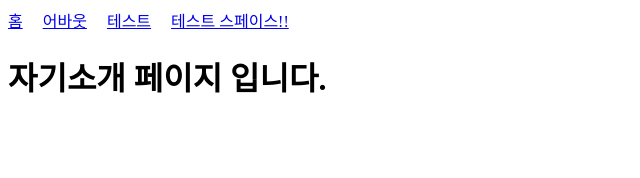
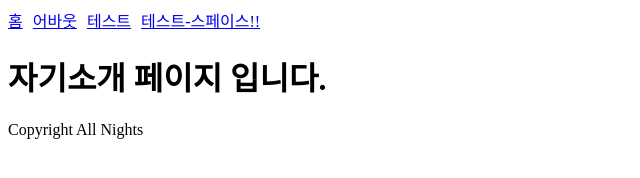
Before and after one commit to chuchu02/my-blog-2022-05-31-practice, a Gatsby site: page /about in a window 1280 px wide. Shown: the whole page, without its empty margins (0-640 px from the left). Built offline with nearby package versions, Linux system fonts and the light colour scheme; Gatsby itself is replaced by a stand-in of ours.

Commit message:
Layout 컴포넌트 도입하여, Heda 컴포넌트를 대체

```diff
--- a/src/components/head.js
+++ /dev/null
@@ -1,15 +0,0 @@
-import { Link } from "gatsby";
-import React from "react";
-
-function Head () {
-  return(
-    <div style={{display:"flex", gap:20}}>
-      <Link to="/">홈</Link>
-      <Link to="/about">어바웃</Link>
-      <Link to="/test">테스트</Link>
-      <Link to="/testspace">테스트 스페이스!!</Link>
-      </div>
-  );
-}
-
-export default Head;
--- /dev/null
+++ b/src/components/layout.js
@@ -0,0 +1,23 @@
+import { Link } from "gatsby";
+import React from "react";
+
+function Layout({ children }) {
+  return (
+    <>
+      <main>
+        <div style={{ display: "flex", gap: 10 }}>
+          <Link to="/">홈</Link>
+          <Link to="/about">어바웃</Link>
+          <Link to="/test">테스트</Link>
+          <Link to="/test-space">테스트-스페이스!!</Link>
+        </div>
+
+        {children}
+
+        <div>Copyright All Nights</div>
+      </main>
+    </>
+  );
+}
+
+export default Layout;
--- a/src/pages/about.js
+++ b/src/pages/about.js
@@ -1,13 +1,15 @@
 import React from "react";
-import Head from "../components/head";
+import Layout from "../components/layout";
 
 function AboutPage() {
   return (
-    <main>
+
+    <Layout>
       <title>자기소개</title>
-      <Head />
       <h1>자기소개 페이지 입니다.</h1>
-    </main>
+      </Layout>
+
+
   );
 }
 
```
Also changed, not shown: src/pages/index.js (+7 -6 lines), src/pages/test-space.js (renamed from src/pages/testspace.js, +4 -5 lines), src/pages/test.js (+4 -4 lines).
